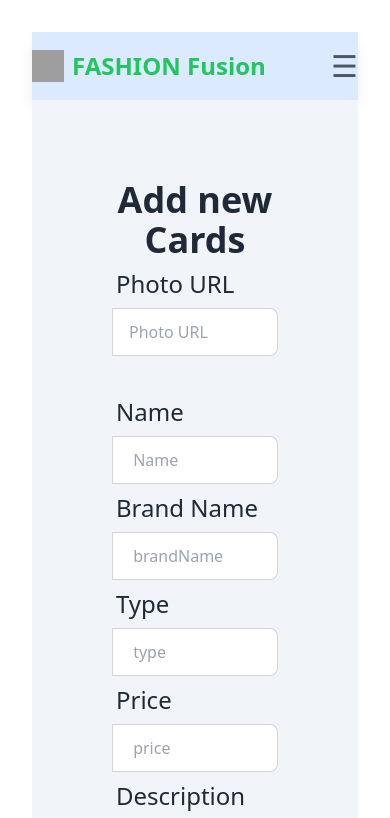
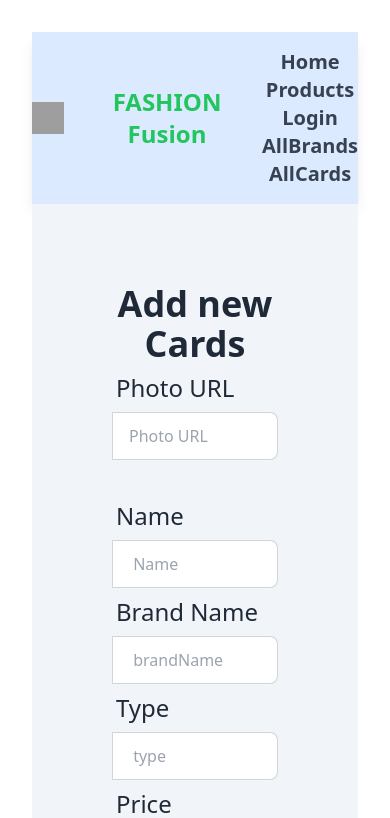
Before and after one commit to azir9200/fashion-apparel-client, a React (Vite) app: page /allCards in a window 390 px wide. Shown: the top 818 px of the page. Built offline with nearby package versions, Linux system fonts and the light colour scheme; grey boxes are pictures that could not be loaded.

Commit message:
get data from mongoDB

```diff
--- a/src/Components/AllCards/AllCards.jsx
+++ b/src/Components/AllCards/AllCards.jsx
@@ -40,10 +40,7 @@ const AllCards = () => {
             confirmButtonText: 'Done'
           })
         }
-
       })
-
-
   }
 
   return (
--- /dev/null
+++ b/src/Components/AllUser/AllUser.jsx
@@ -0,0 +1,11 @@
+
+
+const AllUser = () => {
+  return (
+    <div>
+
+    </div>
+  );
+};
+
+export default AllUser;
--- a/src/Components/BrandCard/BrandCard.jsx
+++ b/src/Components/BrandCard/BrandCard.jsx
@@ -20,7 +20,7 @@ const BrandCard = ({ allbrand }) => {
 
 
 
-      <Link to={`/brandDetails/${_id}`} >
+      <Link to={`/brandDetails/${brandName}`} >
         <button
           className="block p w-full text-3xl h-8 text-white font-bold rounded-lg bg-blue-400"
           type="button"  >  Explore Our Brand   </button></Link>
--- a/src/Components/BrandDetails/BrandDetails.jsx
+++ b/src/Components/BrandDetails/BrandDetails.jsx
@@ -3,17 +3,33 @@ import { useLoaderData } from "react-router-dom";
 
 const BrandDetails = () => {
 
-  const brand = useLoaderData();
-  const { photo } = brand;
-  console.log(brand);
+  const brands = useLoaderData();
 
-  console.log(brand.type);
+  const handleDelete = _id => {
+
+    console.log('Delete', _id)
+    fetch(`http://localhost:5000/allCards/${_id}`, {
+      method: 'DELETE'
+    })
+      .then(res => res.json())
+      .then(data => {
+        console.log(data);
+      })
+  }
+
+  console.log(brands);
   return (
     <div>
-      <img src={photo} alt="" />
+      <h1>  </h1>
+      <h1>Details  brands here {brands.length} </h1>
 
-      <h1>  </h1>
-      <h1>Details  brands here {brand.length} </h1>
+      {
+        brands.map(brand => <p key={brand.id}>
+          <p> {brand.branName}   </p>
+          {brand.type}
+          <button onClick={() => handleDelete(brand._id)} >Delete</button>
+        </p>)
+      }
 
     </div>
   );
--- /dev/null
+++ b/src/Components/Brands/Adidas.jsx
@@ -0,0 +1,11 @@
+
+
+const Adidas = () => {
+  return (
+    <div>
+
+    </div>
+  );
+};
+
+export default Adidas;
--- a/src/Components/Navbar/Navbar.jsx
+++ b/src/Components/Navbar/Navbar.jsx
@@ -4,13 +4,13 @@ import { NavLink } from 'react-router-dom';
 const Navbar = () => {
   return (
     <nav className="bg-blue-100 shadow-lg">
-      <div className="container mx-auto flex justify-between items-center py-4">
+      <div className="container mx-auto flex md:column justify-between items-center py-4">
         <div className="flex items-center">
           <img src="https://i.ibb.co/4Wz94Jy/logo2.png" alt="Logo" className="w-8 h-8" />
           <h4 className="text-2xl text-green-500 font-semibold ml-2">FASHION Fusion</h4>
         </div>
 
-        <ul className="hidden md:flex gap-6 text-xl font-semibold text-gray-700">
+        <ul className=" md:flex gap-6 text-xl font-semibold text-gray-700">
           <li>
             <NavLink to="/" activeClassName="text-red-500">Home</NavLink>
           </li>
@@ -28,17 +28,6 @@ const Navbar = () => {
           </li>
         </ul>
 
-        {/* Mobile Menu (Hamburger Menu) */}
-        <div className="md:hidden">
-          <button
-            className="block text-3xl text-gray-600"
-            onClick={() => {
-              // Add logic to toggle the mobile menu
-            }}
-          >
-            ☰
-          </button>
-        </div>
       </div>
     </nav>
   );
--- a/src/Routes/Routes.jsx
+++ b/src/Routes/Routes.jsx
@@ -44,8 +44,8 @@ const routers = createBrowserRouter([
         element: <AllCards></AllCards>
       },
       {
-        path: '/brandDetails',
-        loader: () => fetch('http://localhost:5000/allCards'),
+        path: '/brandDetails/:name',
+        loader: ({ params }) => fetch(`http://localhost:5000/allCards/${params.name}`),
         element: <BrandDetails></BrandDetails>
       }
 
```
